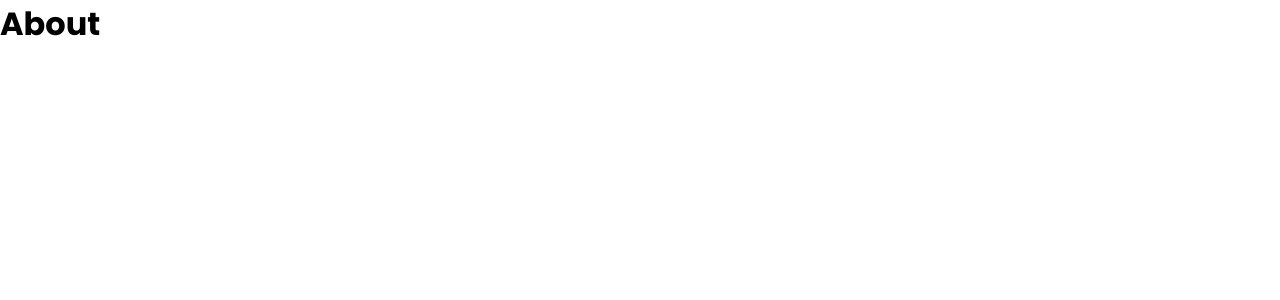
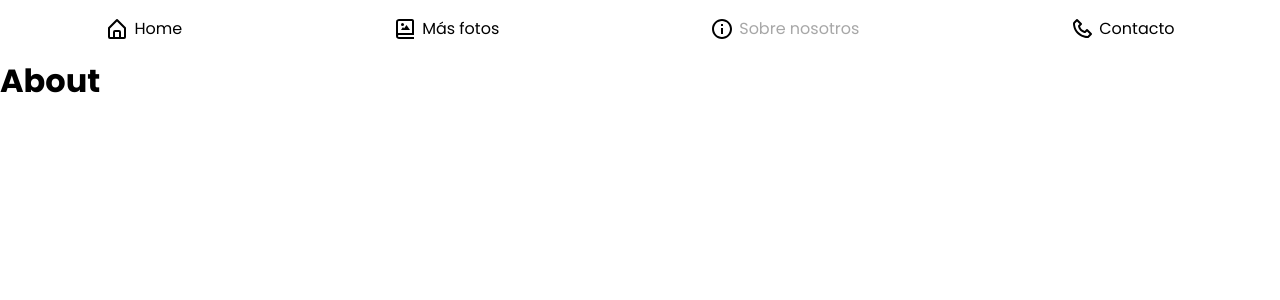
Before and after one commit to porras20/buscador-imagenes, a React (Vite) app: page /about in a window 1280 px wide. Shown: the top 300 px of the page. Built offline with nearby package versions, Linux system fonts and the light colour scheme.

Commit message:
Se creo la navegacion de la landing pages usando los componentes 'NavLik'

```diff
--- a/src/App.css
+++ b/src/App.css
@@ -94,17 +94,28 @@
     cursor: pointer;
     display: flex;
     align-items: center;
-    transition: 0.3s ease all;
+
 }
-
-.menu li:hover{
-   color: rgba(128, 128, 128, 0.694);
-}
-
 .menu .icon {
     font-size: 1.5rem;
     margin-right: 5px;
 }
+
+.menu a{
+    text-decoration: none;
+    color: #000;
+    transition: 0.3s ease all;
+}
+
+.menu a:hover{
+    color: rgba(128, 128, 128, 0.694);
+ }
+
+.menu .active{
+    color: rgba(128, 128, 128, 0.694);
+}
+
+
 @media (width <= 740px) {
     .card{
         flex-direction: column;
--- a/src/App.jsx
+++ b/src/App.jsx
@@ -1,20 +1,24 @@
 import { BrowserRouter, Route, Routes } from 'react-router-dom'
 import './App.css'
+import Header from './components/Global/Header'
 import { About } from './pages/About'
 import { Contact } from './pages/Contact'
+import { Error404 } from './pages/Error404'
 import { Home } from './pages/Home'
 import { Photos } from './pages/Photos'
-
 function App() {
 
   return (
     <>
     <BrowserRouter>
+      <Header/>
       <Routes>
         <Route path='/home' element={<Home />}> </Route>
-        <Route path='/photos' element={<Photos />}> </Route>
+        <Route path='/' element={<Home />}> </Route>
+        <Route path='/photo' element={<Photos />}> </Route>
         <Route path='/about' element={<About />}> </Route>
         <Route path='/contact' element={<Contact />}> </Route>
+        <Route path='/*' element={<Error404 />}> </Route>
       </Routes>
     </BrowserRouter>
 
--- /dev/null
+++ b/src/components/Global/Header.jsx
@@ -0,0 +1,61 @@
+import { useState } from "react";
+import { BiHomeAlt } from "react-icons/bi";
+import { BiPhotoAlbum } from "react-icons/bi";
+import { BiInfoCircle } from "react-icons/bi";
+import { BiPhone } from "react-icons/bi";
+import { Link, NavLink } from "react-router-dom";
+const Header = () => {
+
+    const [ open, setOpen ] = useState(false);
+
+    const openMenu = () =>{
+        setOpen(!open);
+    }
+    return (
+        <>
+            <nav className="nav">
+                <div className="nav_toggle" onClick={openMenu}>
+                    <span></span>
+                    <span></span>
+                    <span></span>
+                </div>
+                <ul className={`menu ${open ? "open" : null}`}>
+                    <li>
+                        <BiHomeAlt className="icon"/>
+                        <NavLink to="/home" className={
+                        ({isActive}) => isActive ? "active" : ""}>
+                            Home
+                        </NavLink>
+                    </li>
+
+                    <li>
+                        <BiPhotoAlbum className="icon"/>
+                        <NavLink to="/photo" className={
+                        ({isActive}) => isActive ? "active" : ""}>
+                            Más fotos
+                        </NavLink>
+                    </li>
+
+                    <li>
+                        <BiInfoCircle className="icon"/>
+                        <NavLink to="/about" className={
+                        ({isActive}) => isActive ? "active" : ""}>
+                            Sobre nosotros
+                        </NavLink>
+                    </li>
+
+                    <li>
+                        <BiPhone className="icon"/>
+                        <NavLink to="/contact" className={
+                        ({isActive}) => isActive ? "active" : ""}>
+                            Contacto
+                        </NavLink>
+                    </li>
+
+                </ul>
+            </nav>
+        </>
+     );
+}
+
+export default Header;
--- a/src/components/Header.jsx
+++ /dev/null
@@ -1,33 +0,0 @@
-import { useState } from "react";
-import { BiHomeAlt } from "react-icons/bi";
-import { BiPhotoAlbum } from "react-icons/bi";
-import { BiInfoCircle } from "react-icons/bi";
-import { BiPhone } from "react-icons/bi";
-
-const Header = () => {
-
-    const [ open, setOpen ] = useState(false);
-
-    const openMenu = () =>{
-        setOpen(!open);
-    }
-    return (
-        <>
-            <nav className="nav">
-                <div className="nav_toggle" onClick={openMenu}>
-                    <span></span>
-                    <span></span>
-                    <span></span>
-                </div>
-                <ul className={`menu ${open ? "open" : null}`}>
-                    <li> <BiHomeAlt className="icon"/> Home</li>
-                    <li><BiPhotoAlbum className="icon"/> Mas fotos</li>
-                    <li><BiInfoCircle className="icon"/> sobre nosotros</li>
-                    <li><BiPhone className="icon"/> Contactanos</li>
-                </ul>
-            </nav>
-        </>
-     );
-}
-
-export default Header;
--- /dev/null
+++ b/src/pages/Error404.jsx
@@ -0,0 +1,5 @@
+export const Error404 = () => {
+    return (
+        <h1>Error 404</h1>
+     );
+}
--- a/src/pages/Home.jsx
+++ b/src/pages/Home.jsx
@@ -1,7 +1,6 @@
-import Cards from '../components/Cards'
-import Formulario from '../components/Formulario'
-import Header from '../components/Header'
-import { Paginacion } from '../components/Paginacion'
+import Cards from '../components/Home/Cards'
+import Formulario from '../components/Home/Formulario'
+import { Paginacion } from '../components/Home/Paginacion'
 import axios from 'axios'
 import { useState, useEffect } from 'react'
 
@@ -39,7 +38,6 @@ export const Home = () => {
   }
     return (
     <>
-        <Header />
         <Formulario busqueda={busqueda}/>
         <Cards datos={datos}/>
         <Paginacion
```
Also changed, not shown: src/components/Home/Cards.jsx (renamed from src/components/Cards.jsx), src/components/Home/Formulario.jsx (renamed from src/components/Formulario.jsx), src/components/Home/Paginacion.jsx (renamed from src/components/Paginacion.jsx).
